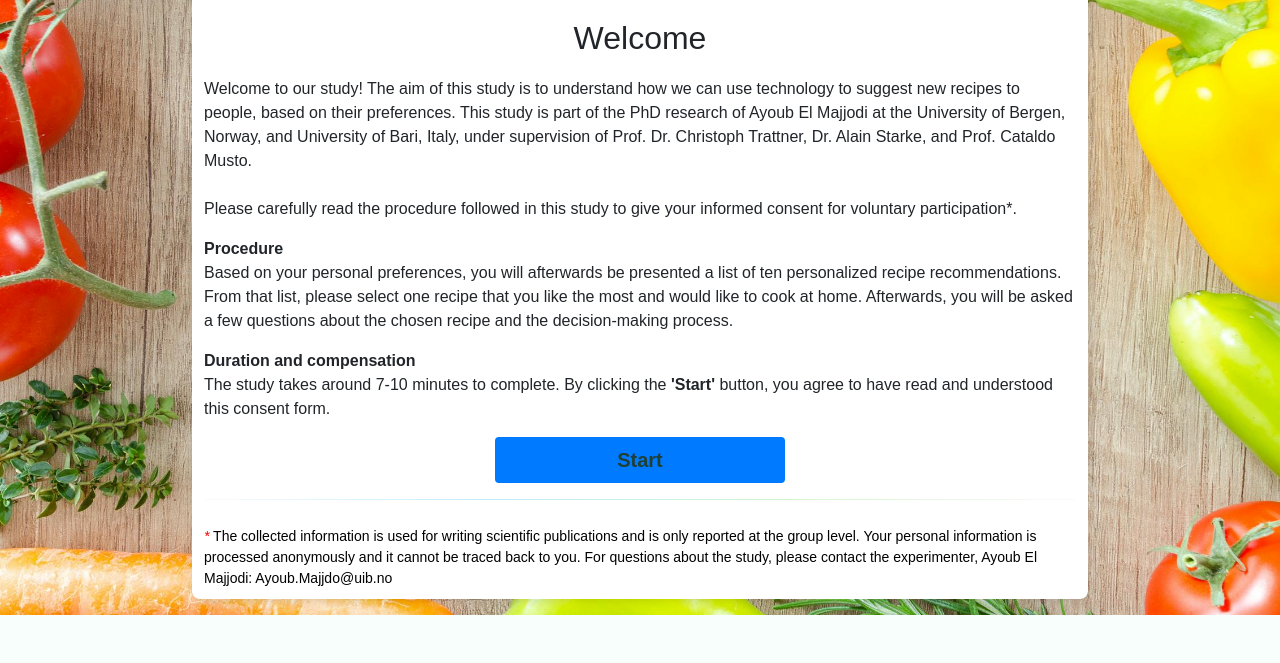
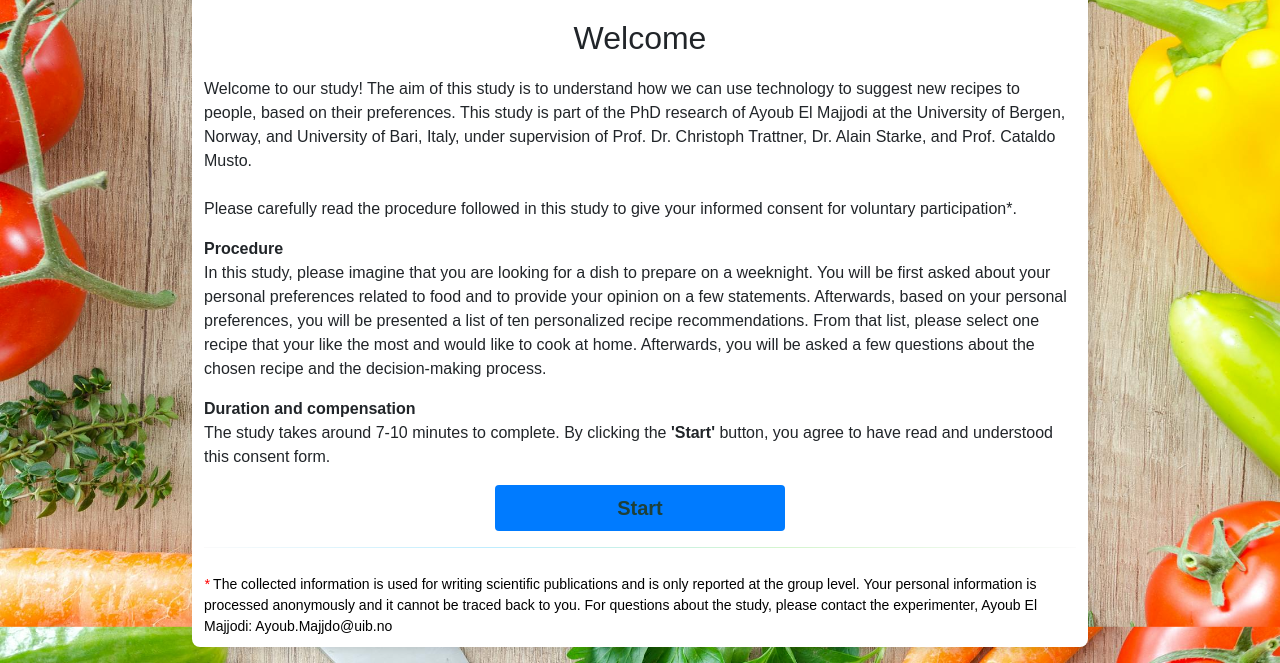
Before and after one commit to ayoubGL/UMAP_25_LLMS_Hash, a Django app: page / in a window 1280 px wide. Shown: the part 221-884 px from the top of the page. Before the commit the page ends 836 px from the top, so only its background shows below. Run offline with Django 3.2, Linux system fonts and the light colour scheme; some libraries are stand-ins or nearby versions; grey boxes are pictures that could not be loaded.

Commit message:
change labels

```diff
--- a/KnowledgeBased_labels/Labels_Nudges/forms.py
+++ b/KnowledgeBased_labels/Labels_Nudges/forms.py
@@ -65,7 +65,6 @@ class ProfileForm(forms.ModelForm):
             'Weight':forms.NumberInput(attrs={ 'placeholder':'kg'}),
 
 
-
             'RecipeWebUsage': forms.Select(attrs={'class':'form-select form-select-sm clabel','required':True}),
             'HomeCook': forms.Select(attrs={'class':'form-select form-select-sm clabel','required':True}),
             'CookingExp':forms.Select(attrs={'class':'form-select form-select-sm clabel','required':True}),
@@ -85,14 +84,14 @@ class ProfileForm(forms.ModelForm):
         labels = {
 
 
-            'RecipeWebUsage': 'Recipe website usage?',
-            'HomeCook':'Frequency of preparing home-cooked meals?',
-            'CookingExp':'Cooking experience?',
-            'EatingGoals':'What is your eating goals?',
+            'RecipeWebUsage': 'How frequently do you use recipe websites?',
+            'HomeCook':'How frequently do you prepare home-cooked meals?',
+            'CookingExp':'What is you cooking experience level?',
+            'EatingGoals':'Do you have any weight-related eating goals?',
             'Depression':'To what extent are you feeling depressed?',
             'PhysicalActivity':'How much physical activity do you do in a week?',
-            'SleepHours' : 'How many hours of sleep do you usually get?',
-            'CookingTime':'The time I have  available for cooking'
+            'SleepHours' : 'How many hours of sleep do you usually get each night?',
+            'CookingTime':'How much time do you typically have available for cooking?'
         }
 
 
@@ -169,12 +168,10 @@ class ChoiceEvaluationForm(forms.ModelForm):
             'many_actions':'Many actions were required to use the system',
 
             # hashtag eval
-            'understandability': 'The nutritional  label are understandable ',
-            'satisfaction': 'The nutritional labels help to increase my satisfaction with the recommender system',
-            'effectiveness': 'The nutritional labels help me to understand to which extent the recommended recipes meets my preferences',
-            'persuasiveness':  'The nutritional labels help me to make the final recipe choice',
-            'nudge_eval': 'The nutritional labels help me understand the healthiness of the recipes'
-
-
+            'understandability': 'The nutritional labels were easy to understand',
+            'satisfaction': 'The nutritional labels made it easier to use the system',
+            'effectiveness': 'The  nutritional labels helped me to understand whether the recommended recipes fitted my preferences',
+            'persuasiveness':  'The nutritional labels me to understand the healthiness of each recipe',
+            'nudge_eval': 'The nutritional labels helped me to choose a recipe'
 
         }
--- a/KnowledgeBased_labels/templates/Labels_Nudges/ProfileBuilder.html
+++ b/KnowledgeBased_labels/templates/Labels_Nudges/ProfileBuilder.html
@@ -229,8 +229,8 @@
             <h4 style="font-size: 20px;
         font-weight: 350;
         line-height: 30px;
-        font-style: bold; margin-top: 10px;">Please answer the questions below about your food preferences. You will
-                receive personalized recipe recommendation that better matches your profile.</h4>
+        font-style: bold; margin-top: 10px;">Please answer the following questions about your food preferences. Your responses will be processed anonymously and cannot be traced back to you.
+         Based on your profile, you will receive personalized recipe recommendations tailored to your preferences.</h4>
 
         </div>
         <hr style="  border: 0;
--- a/KnowledgeBased_labels/templates/Labels_Nudges/homes.html
+++ b/KnowledgeBased_labels/templates/Labels_Nudges/homes.html
@@ -148,7 +148,8 @@
 You will be first asked to answer a few questions about your personal characteristics. Then, you are asked to choose a preferred food category, and to disclose your preferences for recipes in terms of their popularity, serving size,
 cooking time and the number of ingredients.
 <br> -->
-Based on your personal preferences, you will afterwards be presented a list of ten personalized recipe recommendations. From that list, please select one recipe that you like the most and would like to cook at home. Afterwards, you will be asked a few questions about the chosen recipe and the decision-making process.
+In this study, please imagine that you are looking for a dish to prepare on a weeknight. You will be first asked about your personal preferences related to food and to provide your opinion on a few statements.
+Afterwards, based on your personal preferences, you will be presented a list of ten personalized recipe recommendations. From that list, please select one recipe that your like the most and would like to cook at home. Afterwards, you will be asked a few questions about the chosen recipe and the decision-making process.
 
     </p>
     <b>Duration and compensation</b>
```
Also changed, not shown: KnowledgeBased_labels/templates/Labels_Nudges/choice_evaluation.html (+4 -4 lines), KnowledgeBased_labels/templates/Labels_Nudges/recipe_recommendations.html (+11 -11 lines).
